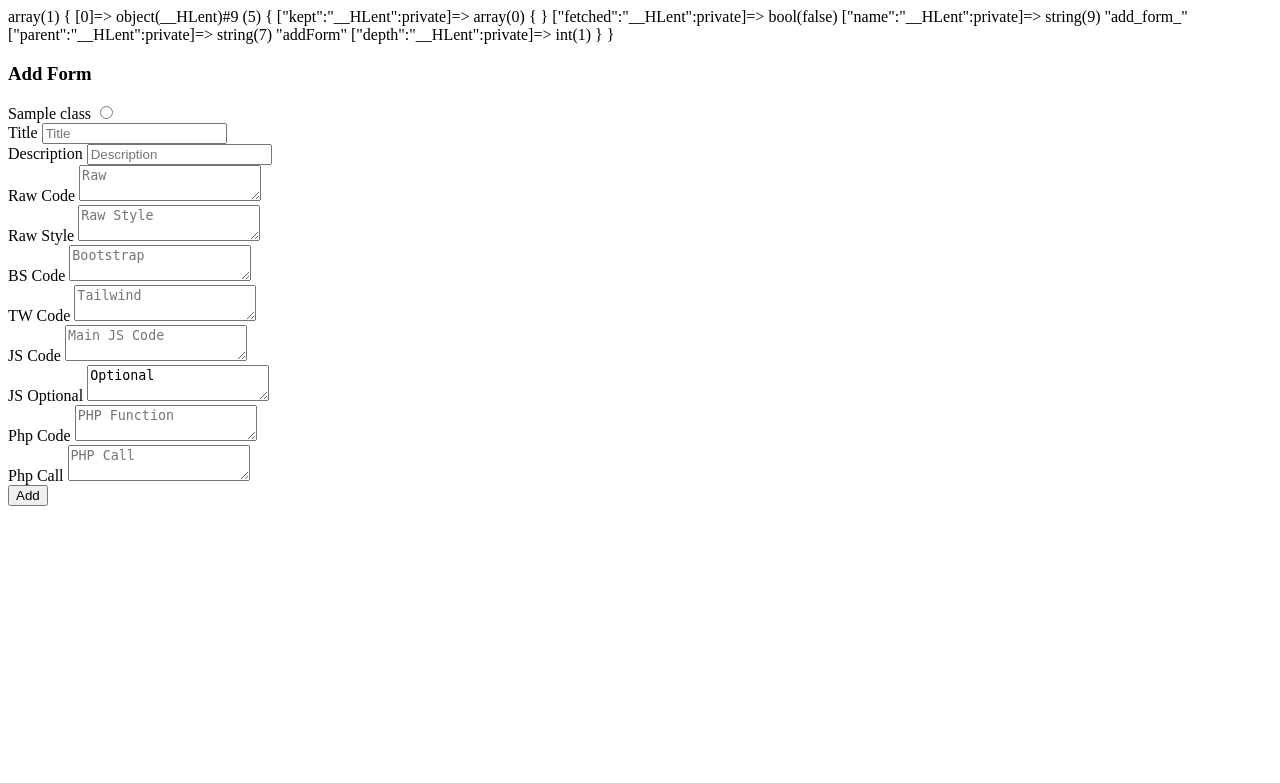
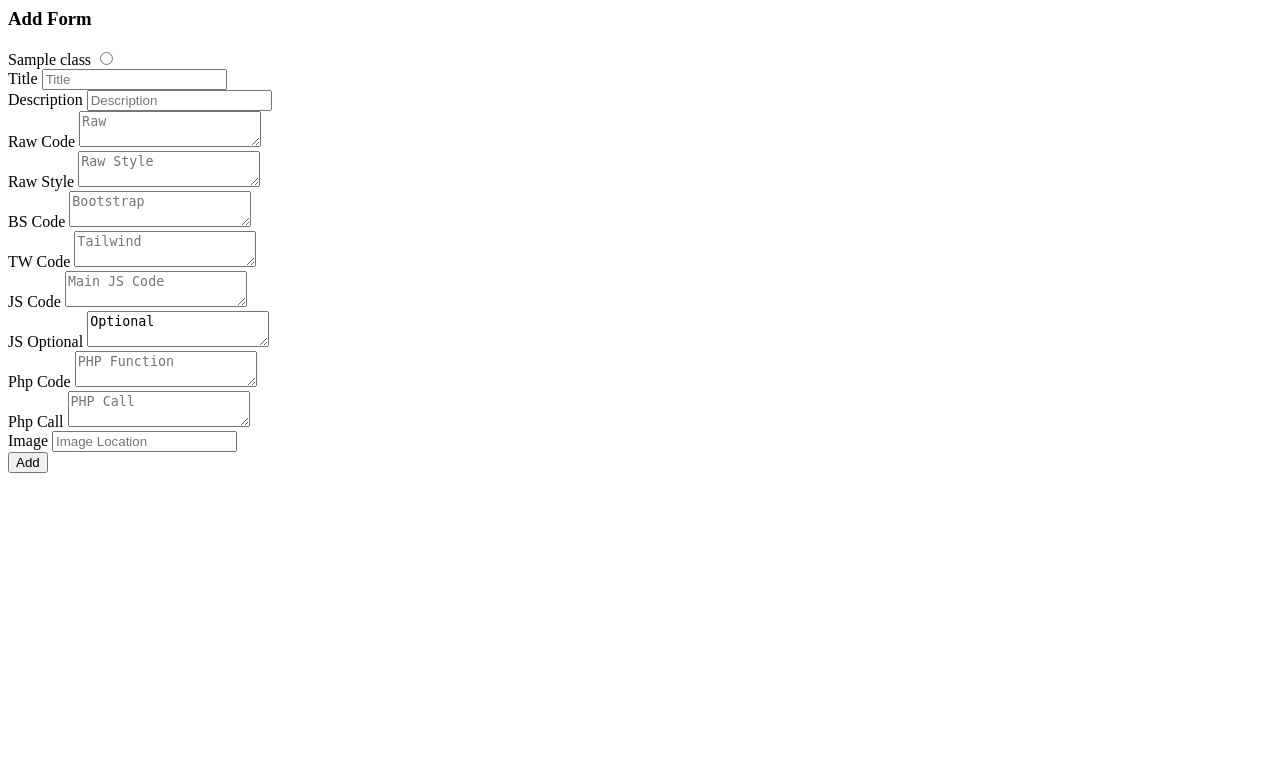
Before and after one commit to Leerlandais/snippets, a PHP site: template view/privateView/inc/privateAddForm.php in a window 1280 px wide. Shown: the top 783 px of the page. Run offline with PHP 8.4, Linux system fonts and the light colour scheme; the template is opened without the code that fills it: most values are stand-ins (such as "Sample title", 1, 10 or a date in 2020).

Commit message:
addForm: added Image Location

```diff
--- a/controller/privateController.php
+++ b/controller/privateController.php
@@ -25,7 +25,8 @@ if(isset($_POST["addFormClass"],
          $_POST["addFormJs"],
          $_POST["addFormJsX"],
          $_POST["addFormPhp"],
-         $_POST["addFormPhpX"]
+         $_POST["addFormPhpX"],
+         $_POST["addFormImage"],
         )) {
     $class = standardClean($_POST["addFormClass"]);
     $title = standardClean($_POST["addFormTitle"]);
@@ -38,8 +39,9 @@ if(isset($_POST["addFormClass"],
     $jsX = simpleTrim($_POST["addFormJsX"]);
     $php = simpleTrim($_POST["addFormPhp"]);
     $phpX = simpleTrim($_POST["addFormPhpX"]);
+    $img = standardClean($_POST["addFormImage"]);
 
-    $add = addNewForm($db, $class, $title, $desc, $rw, $rwCss, $bs, $tw, $js, $jsX, $php, $phpX);
+    $add = addNewForm($db, $class, $title, $desc, $rw, $rwCss, $bs, $tw, $js, $jsX, $php, $phpX, $img);
 }
 
 
--- a/view/privateView/inc/privateAddForm.php
+++ b/view/privateView/inc/privateAddForm.php
@@ -1,5 +1,5 @@
 <?php
-var_dump($addForm);
+// var_dump($addForm);
 ?>
 <form action="./" method="POST">
     <div class="bg-[#F9FAFB] h-auto w-auto flex items-center">
@@ -68,10 +68,16 @@ var_dump($addForm);
                     <textarea class="border border-gray-400 focus:outline-slate-400 rounded-md w-full shadow-sm px-5 py-2" name="addFormPhpX" id="addFormPhpX" placeholder="PHP Call" required></textarea>
                 </div>
                 </div>
-            </div>
+                <div class="flex flex-col place-content-evenly">
+                <div>
+                    <label class="text-gray-600 font-bold inline-block pb-2" for="addFormImage">Image</label>
+                    <input class="border border-gray-400 focus:outline-slate-400 rounded-md w-full shadow-sm px-5 py-2" type="text" name="addFormImage" id="addFormImage" placeholder="Image Location" required>
+                </div>
                 <div>
                     <button class="bg-[#4F46E5] w-full py-2 px-6 mt-2 rounded-md text-white font-bold cursor-pointer hover:bg-[#181196]" type="submit">Add</button>
                 </div>
+            </div>
+            </div>
         </div>
     </div>
 </form>
```
Also changed, not shown: model/formModel.php (+6 -3 lines).
